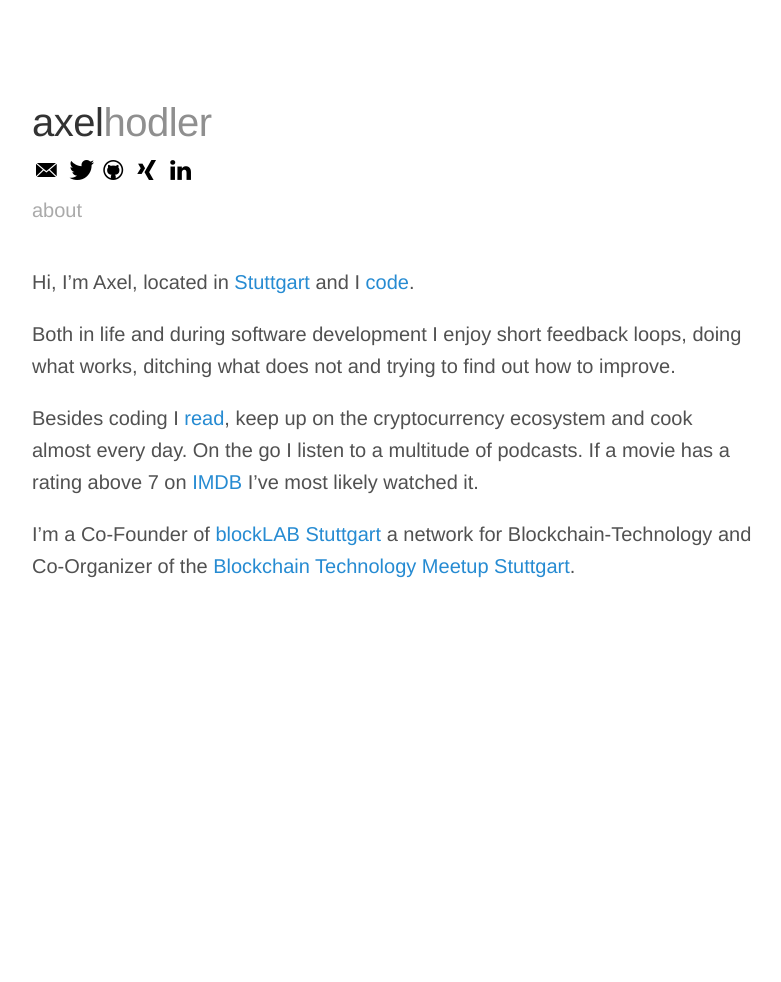
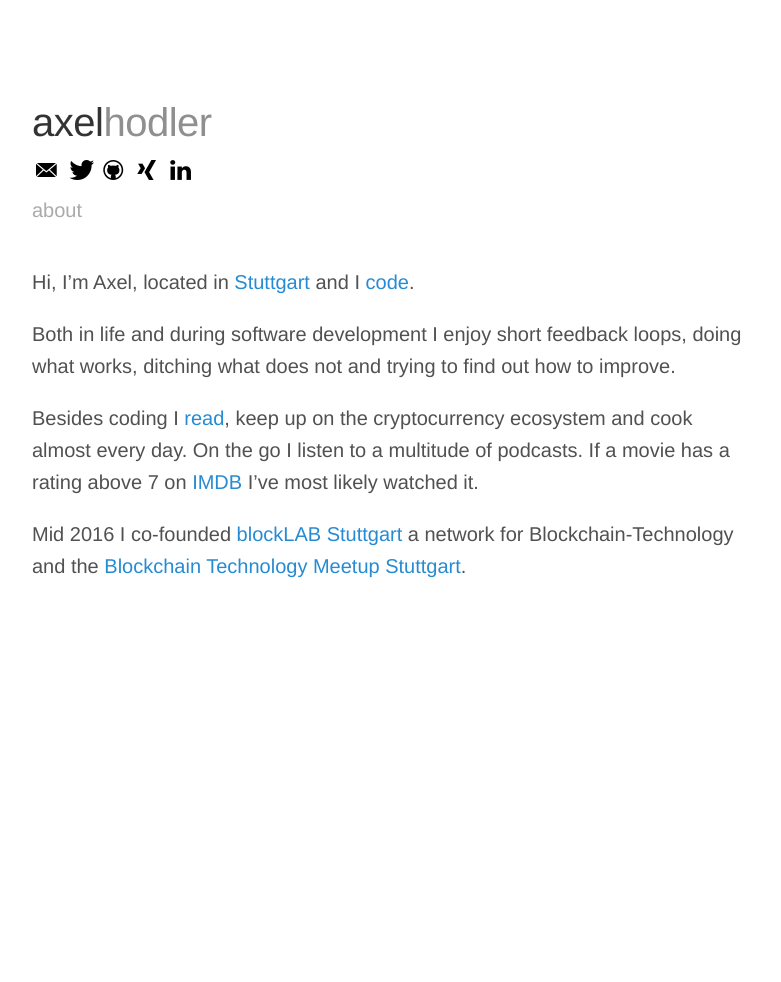
Before and after one commit to schlegde/schlegel.github.io, a Jekyll site: the page built from about.md, in a window 1280 px wide. Shown: the whole page, without its empty margins (248-1029 px from the left). Built offline with Jekyll 4.4.1, drawn with Linux system fonts in a browser that asks for light colours.

Commit message:
update about

```diff
--- a/about.md
+++ b/about.md
@@ -9,4 +9,4 @@ Both in life and during software development I enjoy short feedback loops, doing
 
 Besides coding I [read](https://www.goodreads.com/user/show/17724008-axel), keep up on the cryptocurrency ecosystem and cook almost every day. On the go I listen to a multitude of podcasts. If a movie has a rating above 7 on [IMDB](http://www.imdb.com/) I've most likely watched it.
 
-I'm a Co-Founder of [blockLAB Stuttgart](http://blocklab.de/) a network for Blockchain-Technology and Co-Organizer of the [Blockchain Technology Meetup Stuttgart](https://www.meetup.com/Blockchain-meetup/).
+Mid 2016 I co-founded [blockLAB Stuttgart](http://blocklab.de/) a network for Blockchain-Technology and the [Blockchain Technology Meetup Stuttgart](https://www.meetup.com/Blockchain-meetup/).
```
